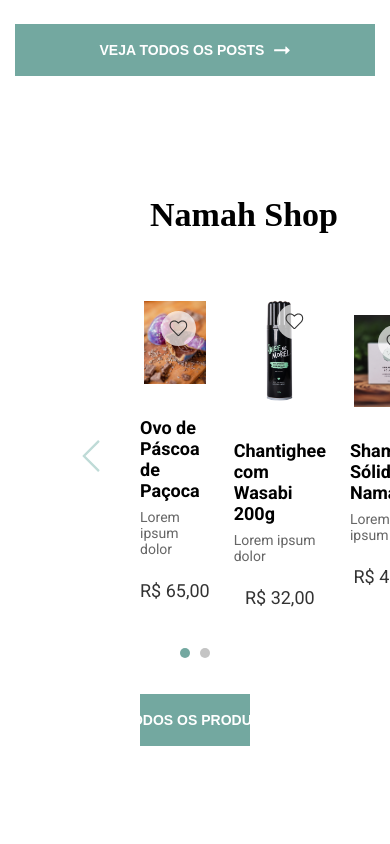
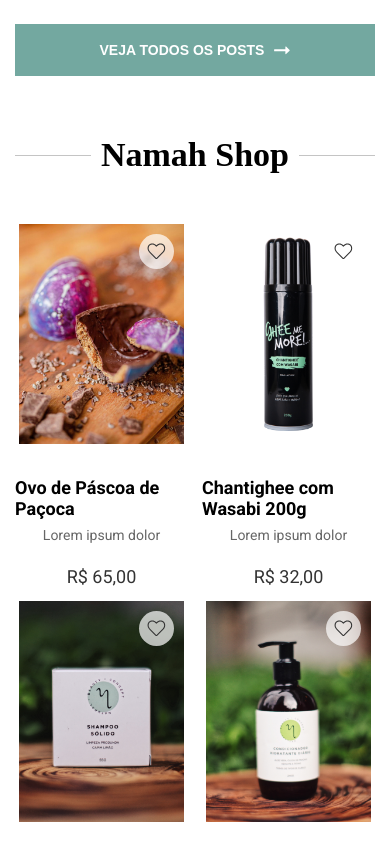
Before and after one commit to thiagodff/Namah, a Vue app in the folder frontend/: page / in a window 390 px wide. Shown: the part 2500-3344 px from the top of the page. Built offline with nearby package versions, Linux system fonts and the light colour scheme; a web font is replaced by a local one.

Commit message:
shop section responsive

```diff
--- a/frontend/src/components/Product.vue
+++ b/frontend/src/components/Product.vue
@@ -30,6 +30,7 @@ export default {
 
 <style scoped>
 .product {
+  flex: 1 0 100px;
   cursor: pointer;
   margin: 0 12px;
   display: flex;
@@ -44,7 +45,7 @@ export default {
 }
 
 .coracao {
-  z-index: 10;
+  z-index: 5;
   margin: 0 10px -45px 0;
   height: 35px;
   width: 35px;
@@ -83,4 +84,23 @@ export default {
   font-size: 18px;
   color: #333333;
 }
+
+@media screen and (max-width: 750px) {
+  .product {
+    margin: 24px 7px 0 7px;
+    flex: 1 0 220px;
+  }
+}
+
+@media screen and (max-width: 510px) {
+  .product {
+    flex: 1 0 150px;
+  }
+}
+
+@media screen and (max-width: 360px) {
+  .product {
+    flex: 1 0 130px;
+  }
+}
 </style>
--- a/frontend/src/components/Shop.vue
+++ b/frontend/src/components/Shop.vue
@@ -88,16 +88,11 @@ export default {
   flex-direction: column;
 }
 
-@media screen and (max-width: 1400px) {
-  .shop-wrapper {
-    margin: 120px 140px 0 140px;
-  }
-}
-
 .products {
   display: flex;
   flex-direction: row;
   margin: 70px -58px 40px -58px;
+  flex-wrap: wrap;
 }
 
 .arrow-left {
@@ -128,4 +123,52 @@ export default {
 .carousel-wrapper span.active {
   background: #73a8a0;
 }
+
+@media screen and (max-width: 1400px) {
+  .shop-wrapper {
+    margin: 120px 140px 0 140px;
+  }
+}
+
+@media screen and (max-width: 1230px) {
+  .shop-wrapper {
+    margin: 120px 60px 0 60px;
+  }
+}
+
+@media screen and (max-width: 1080px) {
+  .arrow-left {
+    margin-left: 10px;
+    margin-right: 18px;
+  }
+
+  .arrow-right {
+    margin-right: 10px;
+    margin-left: 18px;
+  }
+}
+
+@media screen and (max-width: 790px) {
+  .shop-wrapper {
+    margin: 60px 15px 0 15px;
+  }
+
+  .products {
+    margin: 36px -12px 40px -12px;
+  }
+
+  .arrow-left {
+    display: none;
+  }
+
+  .arrow-right {
+    display: none;
+  }
+}
+
+@media screen and (max-width: 750px) {
+  .products {
+    margin: 36px -7px 24px -7px;
+  }
+}
 </style>
```
